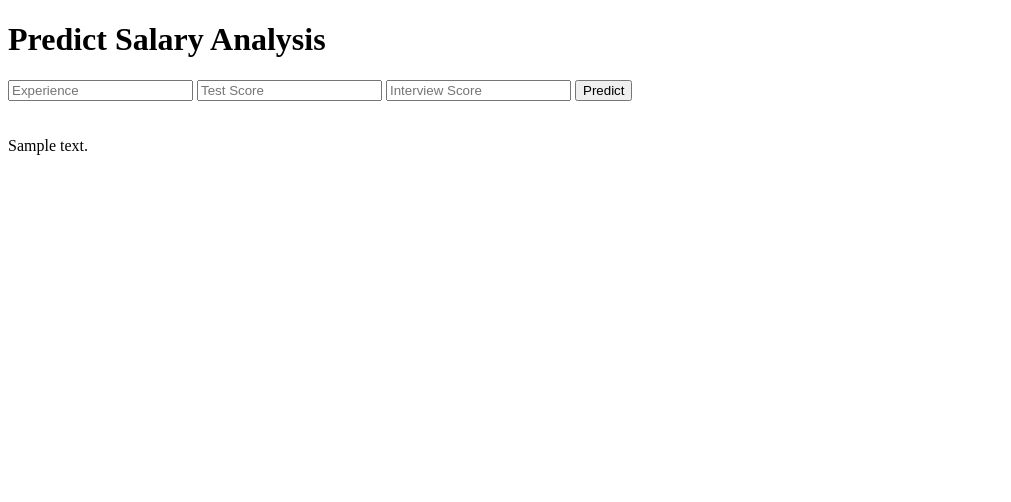
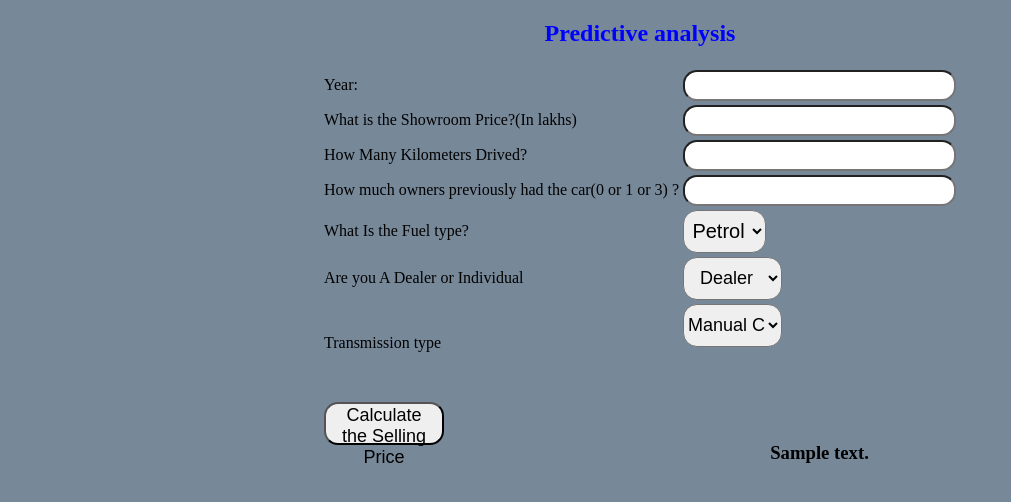
Before and after one commit to nharish615/Heroku-Demo, a Flask app: template templates/index.html in a window 1280 px wide. Shown: the top 502 px of the page, without its empty margins (0-1011 px from the left). Run offline with Flask 2, Linux system fonts and the light colour scheme; the template is opened without the code that fills it: most values are stand-ins (such as "Sample title", 1, 10 or a date in 2020); parts of the project's set-up code (start-up, migrations or seed data) failed here and were passed over.

Commit message:
Update index.html

```diff
--- a/templates/index.html
+++ b/templates/index.html
@@ -1,35 +1,162 @@
 <!DOCTYPE html>
-<html >
-<!--From https://codepen.io/frytyler/pen/EGdtg-->
+<html lang="en">
+
 <head>
     <meta charset="UTF-8">
-  <title>ML API</title>
-  <link href='https://fonts.googleapis.com/css?family=Pacifico' rel='stylesheet' type='text/css'>
-<link href='https://fonts.googleapis.com/css?family=Arimo' rel='stylesheet' type='text/css'>
-<link href='https://fonts.googleapis.com/css?family=Hind:300' rel='stylesheet' type='text/css'>
-<link href='https://fonts.googleapis.com/css?family=Open+Sans+Condensed:300' rel='stylesheet' type='text/css'>
+    <meta name="viewport" content="width=device-width, initial-scale=1.0">
+    <title>Document</title>
+</head>
+<style>
+.my{
+align:left;
+}
+</style>
 
-</head>
 
 <body>
- <div class="login">
-	<h1>Predict Salary Analysis</h1>
+<table align="center">
+    <div style="color:blue">
+        <form action="{{ url_for('predict')}}" method="post">
+            <h2>Predictive analysis</h2>
+                <tr><td align="left" class="my"><lable>Year:</lable></td><td align="left" class="my"><input id="first" name="Year" type="number "></td></tr>
+                <tr><td align="left" class="my"><lable>What is the Showroom Price?(In lakhs)</lable></td><td align="left" class="my"><input id="second" name="Present_Price" required="required"><br></td></tr>
+                <tr><td align="left" class="my"><lable>How Many Kilometers Drived?</lable></td><td align="left" class="my"><input id="third" name="Kms_Driven" required="required"><br></td></tr>
+                <tr><td align="left" class="my"><lable>How much owners previously had the car(0 or 1 or 3) ?</lable></td><td align="left" class="my"><input id="fourth" name="Owner" required="required"><br></td></tr>
+                <tr><td align="left" class="my"><lable>What Is the Fuel type?</lable></td><td align="left" class="my"><select name="Fuel_Type_Petrol" id="fuel" required="required">
+                <option value="Petrol">Petrol</option>
+                <option value="Diesel">Diesel</option>
+                <option value="Diesel">CNG</option>
+            </select><br></td></tr>
+               <tr><td align="left" class="my"> <lable>Are you A Dealer or Individual</lable></td><td align="left" class="my"><select name="Seller_Type_Individual" id="resea" required="required">
+                <option value="Dealer">Dealer</option>
+                <option value="Individual">Individual</option>
+            </select><br></td></tr>
+               <tr><td align="left" class="my"> <lable>Transmission type</lable></td><td align="left" class="my"><select name="Transmission_Mannual" id="research" required="required">
+                <option value="Mannual">Manual Car</option>
+                <option value="Automatic">Automatic Car</option>
+            </select><br>
+            <br><br></td></tr>
+                <tr><td align="left" class="my"><button id="sub" type="submit ">Calculate the Selling Price</button>
+            <br>
+            </td><td>     <br><br><h3>{{ prediction_text }}<h3></td></tr></table>
 
-     <!-- Main Input For Receiving Query to our ML -->
-    <form action="{{ url_for('predict')}}"method="post">
-    	<input type="text" name="experience" placeholder="Experience" required="required" />
-        <input type="text" name="test_score" placeholder="Test Score" required="required" />
-		<input type="text" name="interview_score" placeholder="Interview Score" required="required" />
 
-        <button type="submit" class="btn btn-primary btn-block btn-large">Predict</button>
         </form>
 
-   <br>
-   <br>
-   {{ prediction_text }}
 
     </div>
 
 
+
+
+    <style>
+        body {
+            background-color: lightslategray;
+            text-align: center;
+            padding: 0px;
+        }
+
+        #research {
+            font-size: 18px;
+            width: 100px;
+            height: 23px;
+            top: 23px;
+        }
+
+        #box {
+            border-radius: 60px;
+            border-color: 45px;
+            border-style: solid;
+            font-family: cursive;
+            text-align: center;
+            background-color: rgb(168, 131, 61);
+            font-size: medium;
+            position: absolute;
+            width: 700px;
+            bottom: 9%;
+            height: 850px;
+            right: 30%;
+            padding: 0px;
+            margin: 0px;
+            font-size: 14px;
+        }
+
+        #fuel {
+            width: 83px;
+            height: 43px;
+            text-align: center;
+            border-radius: 14px;
+            font-size: 20px;
+        }
+
+        #fuel:hover {
+            background-color: coral;
+        }
+
+        #research {
+            width: 99px;
+            height: 43px;
+            text-align: center;
+            border-radius: 14px;
+            font-size: 18px;
+        }
+
+        #research:hover {
+            background-color: coral;
+        }
+
+        #resea {
+            width: 99px;
+            height: 43px;
+            text-align: center;
+            border-radius: 14px;
+            font-size: 18px;
+        }
+
+        #resea:hover {
+            background-color: coral;
+        }
+
+        #sub {
+            width: 120px;
+            height: 43px;
+            text-align: center;
+            border-radius: 14px;
+            font-size: 18px;
+        }
+
+        #sub:hover {
+            background-color: darkcyan;
+        }
+
+        #first {
+            border-radius: 14px;
+            height: 25px;
+            font-size: 20px;
+            text-align: center;
+        }
+
+        #second {
+            border-radius: 14px;
+            height: 25px;
+            font-size: 20px;
+            text-align: center;
+        }
+
+        #third {
+            border-radius: 14px;
+            height: 25px;
+            font-size: 20px;
+            text-align: center;
+        }
+
+        #fourth {
+            border-radius: 14px;
+            height: 25px;
+            font-size: 20px;
+            text-align: center;
+        }
+    </style>
 </body>
+
 </html>
```
Lines whose indentation alone changed are shown as unchanged.
